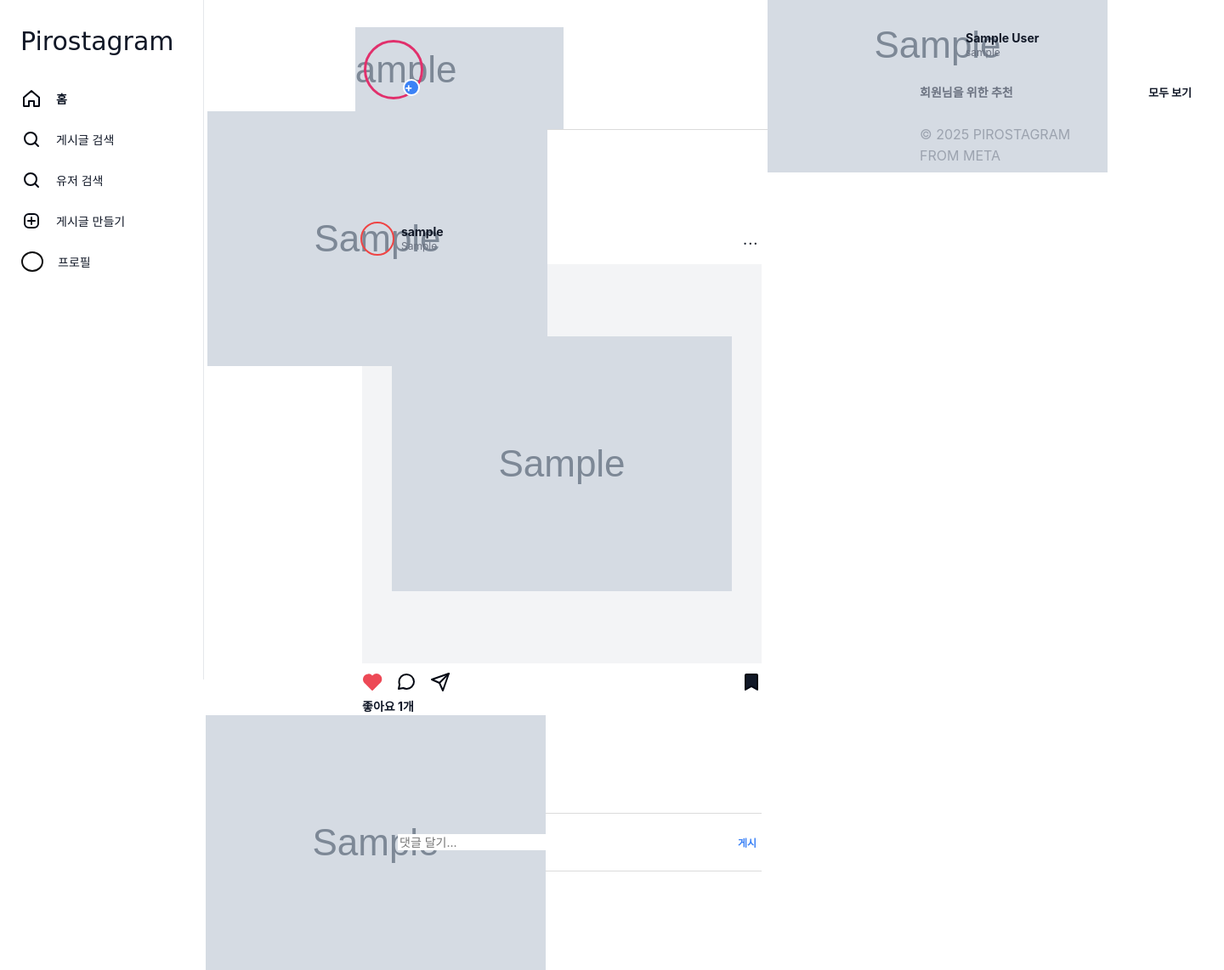
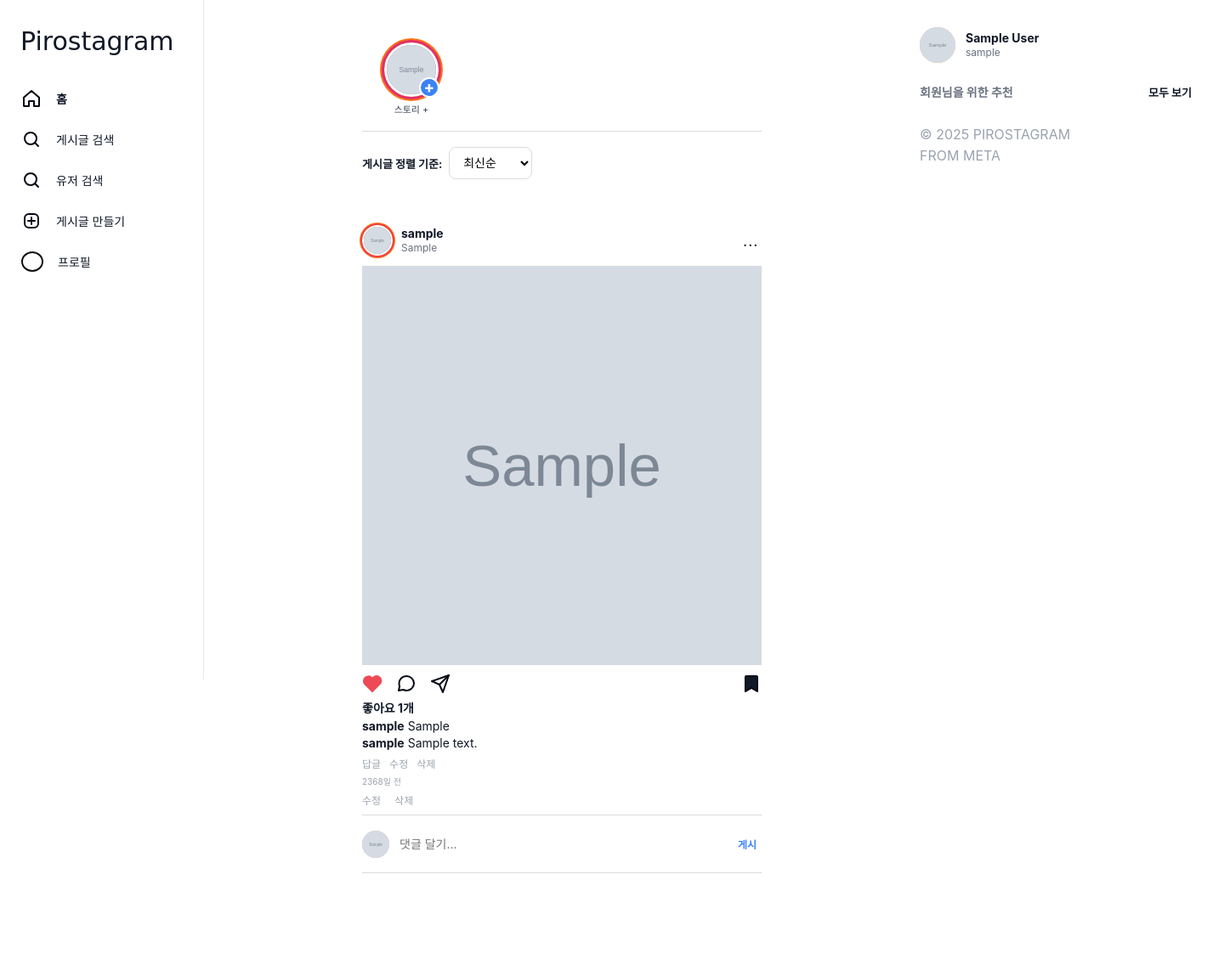
Before and after one commit to Pirogramming-25/Kim-minseo, a Django app: page /instagram/ in a window 1440 px wide. Shown: the whole page at 85% size. After the commit the page ends 1028 px from the top, so only its background shows below. Run offline with Django 5.2, Linux system fonts and the light colour scheme; tables that the repository leaves empty hold one stand-in row (values such as "Sample post"); grey boxes marked "Sample" are stand-in pictures; data that the repository does not hold is empty.

Commit message:
style: 인스타그램 스타일 UI 정리

```diff
--- a/piro25_Pirostagram/static/css/style.css
+++ b/piro25_Pirostagram/static/css/style.css
@@ -131,10 +131,9 @@ svg {
 
 .story-strip {
     display: flex;
-    gap: 16px;
-    width: calc(100% + 16px);
-    margin-left: -8px;
-    padding: 18px 8px 16px;
+    gap: 18px;
+    width: 100%;
+    padding: 18px 14px 18px;
     border-bottom: 1px solid var(--border);
     overflow-x: auto;
     scrollbar-width: none;
@@ -150,8 +149,9 @@ svg {
     flex-direction: column;
     align-items: center;
     gap: 6px;
-    width: 74px;
+    width: 88px;
     color: #1f2937;
+    text-decoration: none;
 }
 
 .story-avatar,
@@ -166,6 +166,19 @@ svg {
     background: var(--avatar-color, #d4a5a5);
     color: #fff;
     font-weight: 700;
+    overflow: hidden;
+}
+
+.story-avatar img,
+.small-avatar img,
+.side-avatar img,
+.suggestion-avatar img,
+.comment-avatar img,
+.user-result-avatar img,
+.profile-photo img {
+    width: 100%;
+    height: 100%;
+    object-fit: cover;
 }
 
 .story-avatar {
@@ -175,7 +188,13 @@ svg {
     border: 3px solid #fff;
     outline: 3px solid #e1306c;
     box-shadow: 0 0 0 5px #f97316;
+    overflow: visible;
     font-size: 26px;
+}
+
+.story-avatar img {
+    border-radius: 50%;
+    overflow: hidden;
 }
 
 .story-self {
@@ -184,16 +203,20 @@ svg {
 
 .story-plus {
     position: absolute;
-    right: -2px;
-    bottom: -2px;
-    width: 20px;
-    height: 20px;
+    right: -4px;
+    bottom: -4px;
+    display: flex;
+    align-items: center;
+    justify-content: center;
+    width: 24px;
+    height: 24px;
     border: 2px solid #fff;
     border-radius: 50%;
     background: var(--blue);
     color: #fff;
-    font-size: 14px;
-    line-height: 16px;
+    font-size: 18px;
+    line-height: 1;
+    font-weight: 800;
 }
 
 .story-name {
@@ -274,6 +303,13 @@ svg {
     width: 100%;
     aspect-ratio: 1 / 1;
     background: var(--light);
+}
+
+.post-image img,
+.profile-post-thumbnail img {
+    width: 100%;
+    height: 100%;
+    object-fit: cover;
 }
 
 .post-image svg {
@@ -364,6 +400,15 @@ svg {
     align-items: center;
 }
 
+.comment-replies {
+    display: flex;
+    flex-direction: column;
+    gap: 3px;
+    margin-left: 18px;
+    padding-left: 10px;
+    border-left: 1px solid var(--border);
+}
+
 .comment-tools button {
     padding: 0;
     color: #9ca3af;
```
Also changed, not shown: other parts of piro25_Pirostagram/static/css/style.css (+145 -14 lines).
